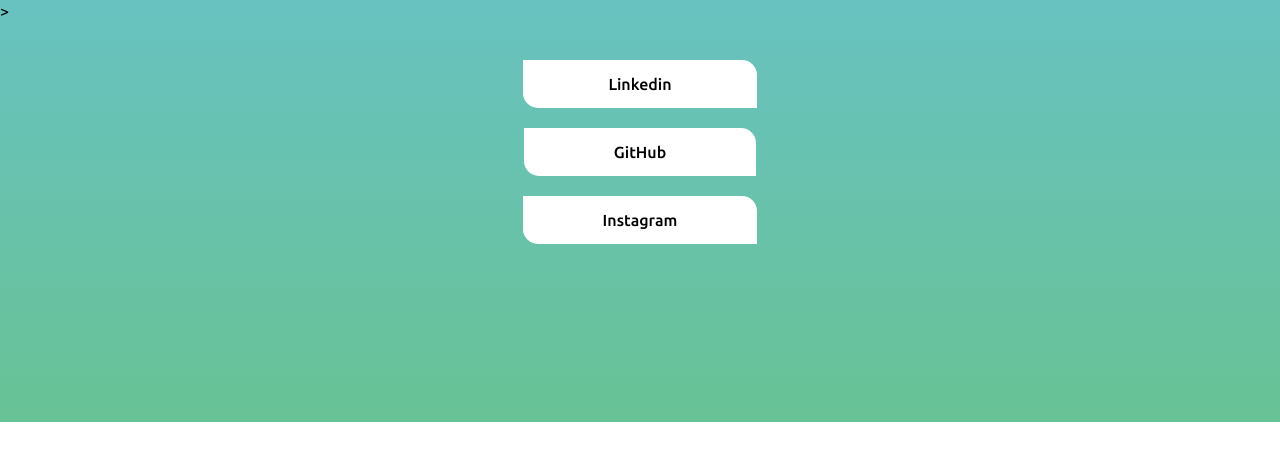
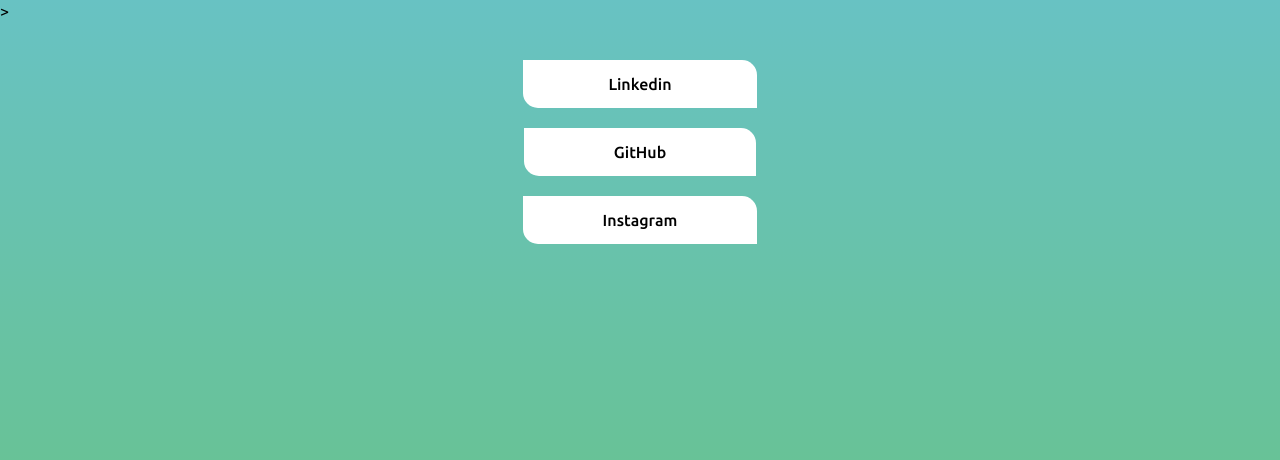
Before and after one commit to MikeBorges/Profile-, a plain HTML site: page Index.html in a window 1280 px wide. Shown: the part 388-848 px from the top of the page. Before the commit the page ends 810 px from the top, so only its background shows below. Drawn offline with Linux system fonts and the light colour scheme.

Commit message:
alteração de css

```diff
--- a/index.css
+++ b/index.css
@@ -3,7 +3,7 @@
     font-family: 'Ubuntu', sans-serif;
     margin: 0;
     padding: 0;
-    height: 92.5vh;
+    height: 100vh;
     background-image: linear-gradient(
         #68C2E8,
         #68C295
```
